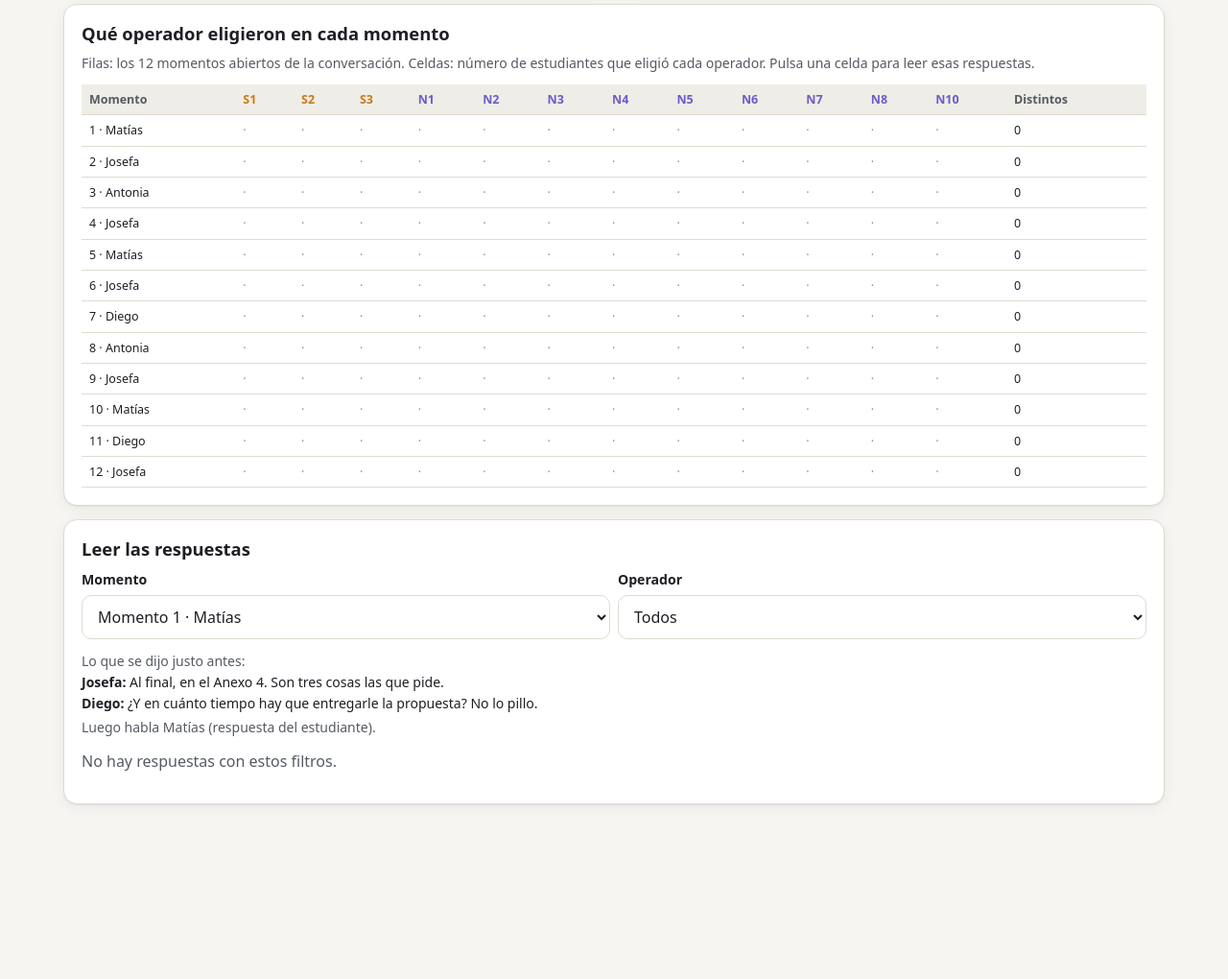
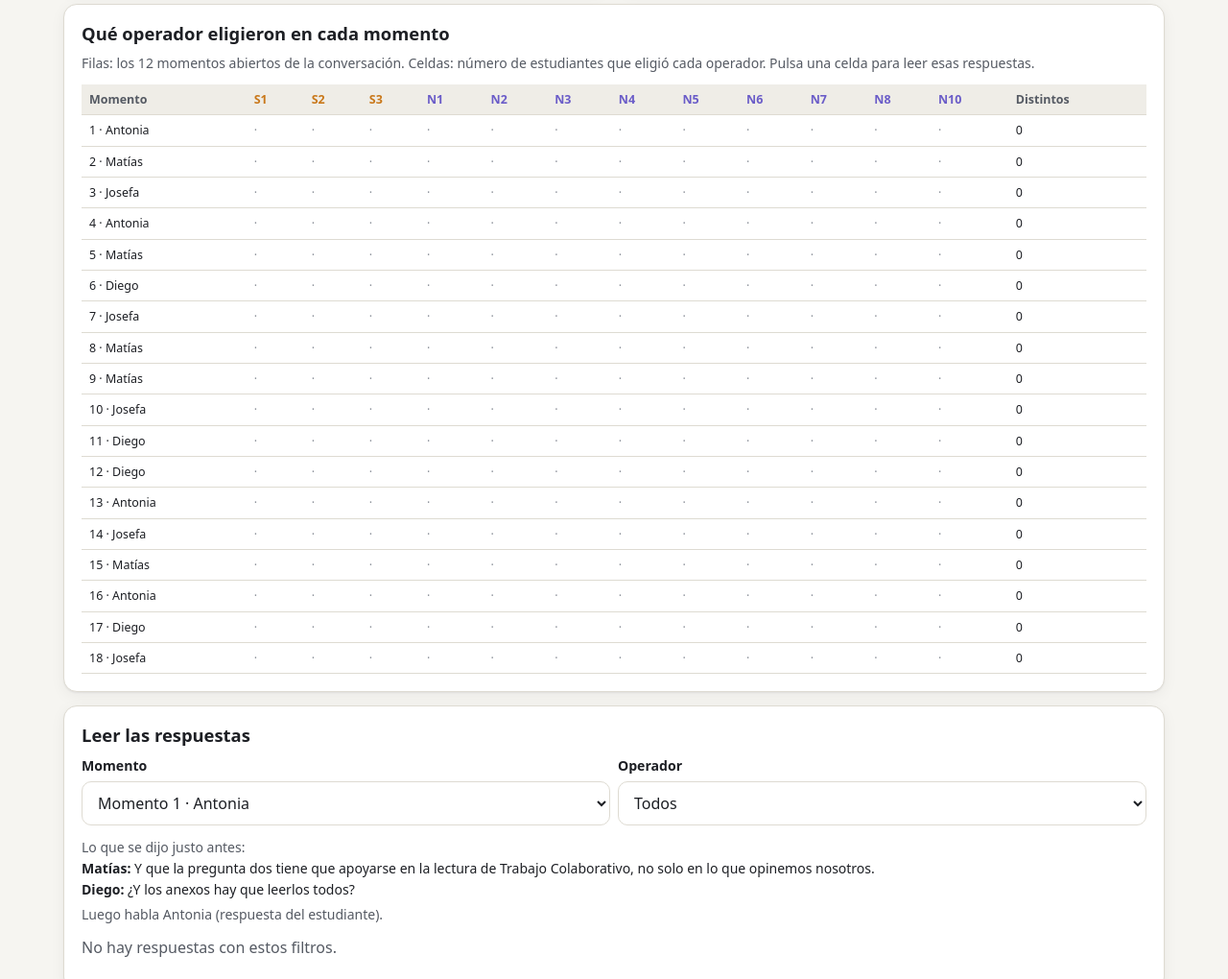
Before and after one commit to ymunozs/taller-sn, a plain HTML site: page panel.html in a window 1280 px wide. Shown: the part 1120-2140 px from the top of the page at 96% size. Before the commit the page ends 2092 px from the top, so only its background shows below. Drawn offline with Linux system fonts and the light colour scheme.

Commit message:
Caso con 18 momentos y nueva sesión
Co-Authored-By: Claude Opus 5.5 <noreply@anthropic.com>

```diff
--- a/config.js
+++ b/config.js
@@ -6,7 +6,7 @@ window.CONFIG = {
   ENDPOINT: "https://script.google.com/macros/s/AKfycbyH-3jStggoi-cEDn2Ik32lJP-_dThxMWR6e5wgDt9MX0CHgvUk_7dGhxRu7BEWEMvzWg/exec",
   // Dirección pública de la actividad (la que codifican los QR).
   URL_PUBLICA: "https://ymunozs.github.io/taller-sn/",
-  SESION: "Taller2-SN-2026",
+  SESION: "Taller2-SN-2026-18m",
   INSTITUCIONES: ["UST", "UAndes"],
   GRUPOS: 10,
   MIN_CARACTERES: 10
--- a/datos.js
+++ b/datos.js
@@ -1,7 +1,7 @@
 // Generado por build.py; no editar a mano.
 window.DATOS = {
  "caso": {
-  "version": "2026-09-23",
+  "version": "2026-09-23 (18 momentos)",
   "titulo": "La tabla de puntos",
   "ficha": {
    "Nivel": "Nivel Transición (kínder)",
@@ -128,9 +128,9 @@ window.DATOS = {
     "texto": "¿Y los anexos hay que leerlos todos?"
    },
    {
-    "id": "t4",
-    "habla": "Antonia",
-    "texto": "Todos. La profe dijo que ahí está la información para fundamentar."
+    "tipo": "hueco",
+    "id": "B1",
+    "habla": "Antonia"
    },
    {
     "id": "t5",
@@ -159,7 +159,7 @@ window.DATOS = {
    },
    {
     "tipo": "hueco",
-    "id": "B1",
+    "id": "B2",
     "habla": "Matías"
    },
    {
@@ -188,7 +188,7 @@ window.DATOS = {
    },
    {
     "tipo": "hueco",
-    "id": "B2",
+    "id": "B3",
     "habla": "Josefa"
    },
    {
@@ -218,7 +218,7 @@ window.DATOS = {
    },
    {
     "tipo": "hueco",
-    "id": "B3",
+    "id": "B4",
     "habla": "Antonia"
    },
    {
@@ -237,9 +237,9 @@ window.DATOS = {
     "texto": "O sea, que Martín haga algo aparte mientras el resto hace los relevos."
    },
    {
-    "id": "t22",
-    "habla": "Matías",
-    "texto": "No sé… me quedan dudas de que eso no lo haga sentir peor."
+    "tipo": "hueco",
+    "id": "B5",
+    "habla": "Matías"
    },
    {
     "id": "t23",
@@ -252,9 +252,9 @@ window.DATOS = {
     "texto": "Como parte del conflicto. Los actores son los adultos que tienen que decidir."
    },
    {
-    "id": "t25",
-    "habla": "Diego",
-    "texto": "Ya, me parece."
+    "tipo": "hueco",
+    "id": "B6",
+    "habla": "Diego"
    },
    {
     "id": "t26",
@@ -263,7 +263,7 @@ window.DATOS = {
    },
    {
     "tipo": "hueco",
-    "id": "B4",
+    "id": "B7",
     "habla": "Josefa"
    },
    {
@@ -297,7 +297,7 @@ window.DATOS = {
    },
    {
     "tipo": "hueco",
-    "id": "B5",
+    "id": "B8",
     "habla": "Matías"
    },
    {
@@ -316,9 +316,9 @@ window.DATOS = {
     "texto": "Ahí dice que es una pauta de observación con tres niveles: logrado, en desarrollo y por lograr. No hay tiempos ni rankings."
    },
    {
-    "id": "t35",
-    "habla": "Matías",
-    "texto": "O sea, la evaluación se hace observando, no con cronómetro."
+    "tipo": "hueco",
+    "id": "B9",
+    "habla": "Matías"
    },
    {
     "id": "t36",
@@ -327,7 +327,7 @@ window.DATOS = {
    },
    {
     "tipo": "hueco",
-    "id": "B6",
+    "id": "B10",
     "habla": "Josefa"
    },
    {
@@ -337,7 +337,7 @@ window.DATOS = {
    },
    {
     "tipo": "hueco",
-    "id": "B7",
+    "id": "B11",
     "habla": "Diego"
    },
    {
@@ -356,9 +356,9 @@ window.DATOS = {
     "texto": "Es lo que propone Gloria, la técnico; está en el tercer párrafo del caso. Cada semana se arman equipos distintos y así no pierden siempre los mismos."
    },
    {
-    "id": "t41",
-    "habla": "Diego",
-    "texto": "Entonces equipos distintos cada semana y sin copa del mes."
+    "tipo": "hueco",
+    "id": "B12",
+    "habla": "Diego"
    },
    {
     "id": "t42",
@@ -372,7 +372,7 @@ window.DATOS = {
    },
    {
     "tipo": "hueco",
-    "id": "B8",
+    "id": "B13",
     "habla": "Antonia"
    },
    {
@@ -387,7 +387,7 @@ window.DATOS = {
    },
    {
     "tipo": "hueco",
-    "id": "B9",
+    "id": "B14",
     "habla": "Josefa"
    },
    {
@@ -407,7 +407,7 @@ window.DATOS = {
    },
    {
     "tipo": "hueco",
-    "id": "B10",
+    "id": "B15",
     "habla": "Matías"
    },
    {
@@ -416,9 +416,9 @@ window.DATOS = {
     "texto": "¿Qué tal una reunión con esas familias para explicarles los cambios antes de decidir nada? ¿Les parece?"
    },
    {
-    "id": "t50",
-    "habla": "Antonia",
-    "texto": "¿Y la reunión la haría la directora o Paula?"
+    "tipo": "hueco",
+    "id": "B16",
+    "habla": "Antonia"
    },
    {
     "tipo": "fase",
@@ -436,7 +436,7 @@ window.DATOS = {
    },
    {
     "tipo": "hueco",
-    "id": "B11",
+    "id": "B17",
     "habla": "Diego"
    },
    {
@@ -451,7 +451,7 @@ window.DATOS = {
    },
    {
     "tipo": "hueco",
-    "id": "B12",
+    "id": "B18",
     "habla": "Josefa"
    },
    {
```
Also changed, not shown: index.html (+2 -1 lines).
